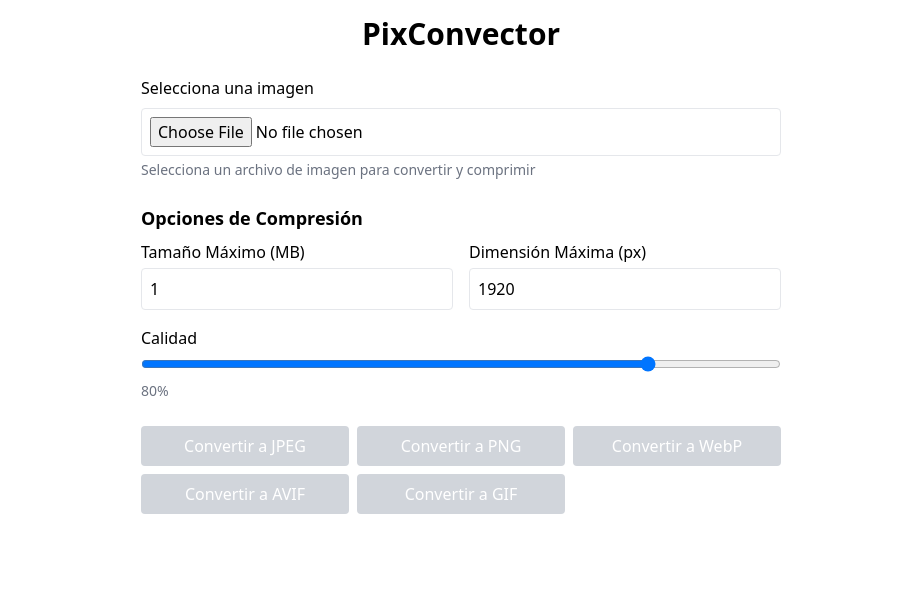
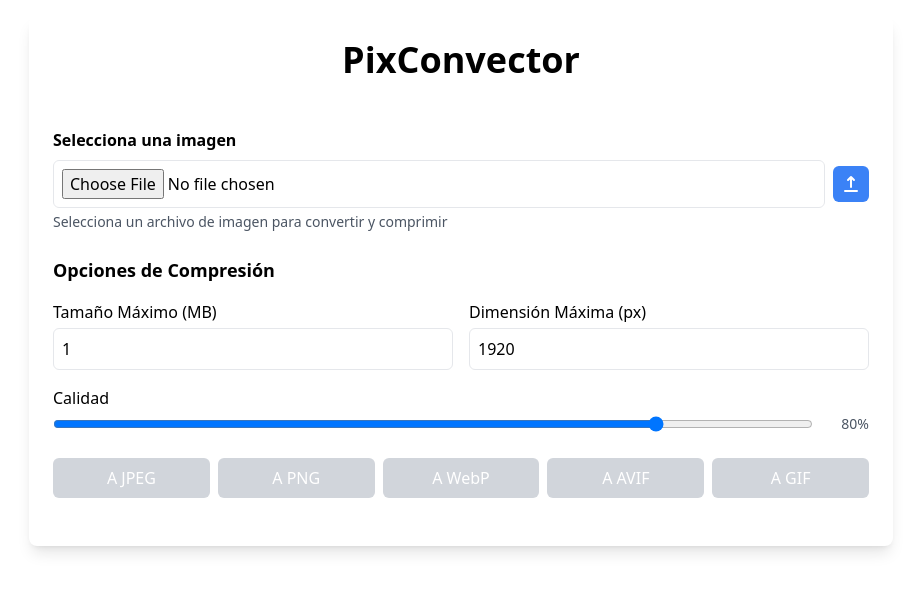
Before and after one commit to lazxnet/pix-convector, a React (Vite) app: page / in a window 1280 px wide. Shown: the top 592 px of the page, without its empty margins (179-1100 px from the left). Built offline with nearby package versions, Linux system fonts and the light colour scheme.

Commit message:
[FIX] mejoras visuales

```diff
--- a/src/App.jsx
+++ b/src/App.jsx
@@ -45,7 +45,6 @@
       const blobUrl = URL.createObjectURL(compressedFile);
 
       setConvertedImage({ url: blobUrl, format });
-      //alert(`Imagen convertida a ${format.toUpperCase()}.`);
     } catch (error) {
       console.error('Error al convertir la imagen:', error);
       alert('Hubo un error al convertir la imagen. Por favor, intenta de nuevo.');
@@ -64,28 +63,38 @@
   };
 
   return (
-    <div className="container mx-auto p-4 max-w-2xl">
-      <h1 className="text-3xl font-bold mb-6 text-center">PixConvector</h1>
-
+    <div className="container mx-auto p-4 max-w-4xl">
+      <div className="bg-white shadow-lg rounded-lg overflow-hidden mb-8">
+        <div className="text-center p-6 bg-gradient-to-r">
+          <h1 className="text-4xl font-bold">PixConvector</h1>
+        </div>
+        <div className="p-6">
           <div className="mb-6">
-        <label htmlFor="image-upload" className="block mb-2">Selecciona una imagen</label>
+            <label htmlFor="image-upload" className="block mb-2 font-semibold">Selecciona una imagen</label>
+            <div className="flex items-center space-x-2">
               <input
                 id="image-upload"
                 type="file"
                 onChange={handleFileChange}
                 accept="image/*"
-          className="w-full p-2 border rounded"
+                className="flex-grow p-2 border rounded-md focus:outline-none focus:ring-2 focus:ring-blue-500"
               />
-        <p className="text-sm text-gray-500 mt-1">
+              <button className="p-2 bg-blue-500 text-white rounded-md hover:bg-blue-600 focus:outline-none focus:ring-2 focus:ring-blue-500">
+                <svg xmlns="http://www.w3.org/2000/svg" className="h-5 w-5" viewBox="0 0 20 20" fill="currentColor">
+                  <path fillRule="evenodd" d="M3 17a1 1 0 011-1h12a1 1 0 110 2H4a1 1 0 01-1-1zM6.293 6.707a1 1 0 010-1.414l3-3a1 1 0 011.414 0l3 3a1 1 0 01-1.414 1.414L11 5.414V13a1 1 0 11-2 0V5.414L7.707 6.707a1 1 0 01-1.414 0z" clipRule="evenodd" />
+                </svg>
+              </button>
+            </div>
+            <p className="text-sm text-gray-600 mt-1">
               Selecciona un archivo de imagen para convertir y comprimir
             </p>
           </div>
 
           <div className="mb-6">
-        <h2 className="text-lg font-semibold mb-2">Opciones de Compresión</h2>
-        <div className="grid grid-cols-2 gap-4">
+            <h2 className="text-lg font-semibold mb-4">Opciones de Compresión</h2>
+            <div className="grid grid-cols-1 md:grid-cols-2 gap-4">
               <div>
-            <label htmlFor="max-size" className="block mb-1">Tamaño Máximo (MB)</label>
+                <label htmlFor="max-size" className="block mb-1 font-medium">Tamaño Máximo (MB)</label>
                 <input
                   id="max-size"
                   type="number"
@@ -93,11 +102,11 @@
                   onChange={(e) => setCompressionOptions(prev => ({ ...prev, maxSizeMB: Number(e.target.value) }))}
                   min={0.1}
                   step={0.1}
-              className="w-full p-2 border rounded"
+                  className="w-full p-2 border rounded-md focus:outline-none focus:ring-2 focus:ring-blue-500"
                 />
               </div>
               <div>
-            <label htmlFor="max-dimension" className="block mb-1">Dimensión Máxima (px)</label>
+                <label htmlFor="max-dimension" className="block mb-1 font-medium">Dimensión Máxima (px)</label>
                 <input
                   id="max-dimension"
                   type="number"
@@ -105,45 +114,59 @@
                   onChange={(e) => setCompressionOptions(prev => ({ ...prev, maxWidthOrHeight: Number(e.target.value) }))}
                   min={100}
                   step={100}
-              className="w-full p-2 border rounded"
+                  className="w-full p-2 border rounded-md focus:outline-none focus:ring-2 focus:ring-blue-500"
                 />
               </div>
             </div>
             <div className="mt-4">
-          <label htmlFor="quality" className="block mb-1">Calidad</label>
+              <label htmlFor="quality" className="block mb-1 font-medium">Calidad</label>
+              <div className="flex items-center space-x-2">
                 <input
                   id="quality"
                   type="range"
                   min={0}
-            max={1}
-            step={0.1}
-            value={compressionOptions.quality}
-            onChange={(e) => setCompressionOptions(prev => ({ ...prev, quality: Number(e.target.value) }))}
-            className="w-full"
+                  max={100}
+                  step={10}
+                  value={compressionOptions.quality * 100}
+                  onChange={(e) => setCompressionOptions(prev => ({ ...prev, quality: Number(e.target.value) / 100 }))}
+                  className="flex-grow"
                 />
-          <span className="text-sm text-gray-500">{compressionOptions.quality * 100}%</span>
+                <span className="text-sm text-gray-600 w-12 text-right">{Math.round(compressionOptions.quality * 100)}%</span>
+              </div>
             </div>
           </div>
 
-      <div className="grid grid-cols-2 sm:grid-cols-3 gap-2 mb-6">
+          <div className="grid grid-cols-2 sm:grid-cols-3 md:grid-cols-5 gap-2 mb-6">
             {conversionOptions.map(({ format, label }) => (
               <button
                 key={format}
                 onClick={() => convertImage(format)}
                 disabled={!selectedFile || isConverting}
-            className="p-2 bg-blue-500 text-white rounded hover:bg-blue-600 disabled:bg-gray-300"
+                className="p-2 bg-blue-500 text-white rounded-md hover:bg-blue-600 focus:outline-none focus:ring-2 focus:ring-blue-500 disabled:bg-gray-300 disabled:cursor-not-allowed"
               >
-            {isConverting ? 'Convirtiendo...' : `Convertir a ${label}`}
+                {isConverting ? 'Convirtiendo...' : `A ${label}`}
               </button>
             ))}
           </div>
+        </div>
+      </div>
 
       {convertedImage && (
-        <div className="mt-6">
-          <img src={convertedImage.url} alt="Convertida" className="max-w-full h-auto rounded-lg shadow-lg mb-4" />
-          <button onClick={downloadImage} className="w-full p-2 bg-green-500 text-white rounded hover:bg-green-600">
+        <div className="bg-white shadow-lg rounded-lg overflow-hidden">
+          <div className="p-6">
+            <div className="mb-4 rounded-lg overflow-hidden shadow-md">
+              <img src={convertedImage.url} alt="Convertida" className="w-full h-auto" />
+            </div>
+            <button
+              onClick={downloadImage}
+              className="w-full p-2 bg-green-500 text-white rounded-md hover:bg-green-600 focus:outline-none focus:ring-2 focus:ring-green-500 flex items-center justify-center"
+            >
+              <svg xmlns="http://www.w3.org/2000/svg" className="h-5 w-5 mr-2" viewBox="0 0 20 20" fill="currentColor">
+                <path fillRule="evenodd" d="M3 17a1 1 0 011-1h12a1 1 0 110 2H4a1 1 0 01-1-1zm3.293-7.707a1 1 0 011.414 0L9 10.586V3a1 1 0 112 0v7.586l1.293-1.293a1 1 0 111.414 1.414l-3 3a1 1 0 01-1.414 0l-3-3a1 1 0 010-1.414z" clipRule="evenodd" />
+              </svg>
               Descargar imagen convertida
             </button>
+          </div>
         </div>
       )}
     </div>
```
Lines whose indentation alone changed are shown as unchanged.
